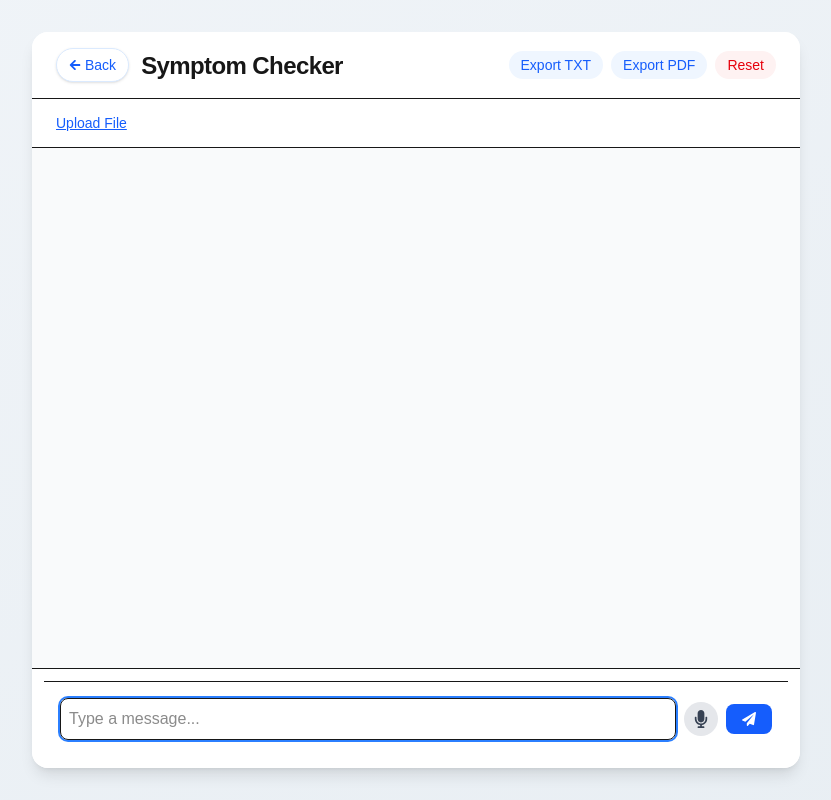
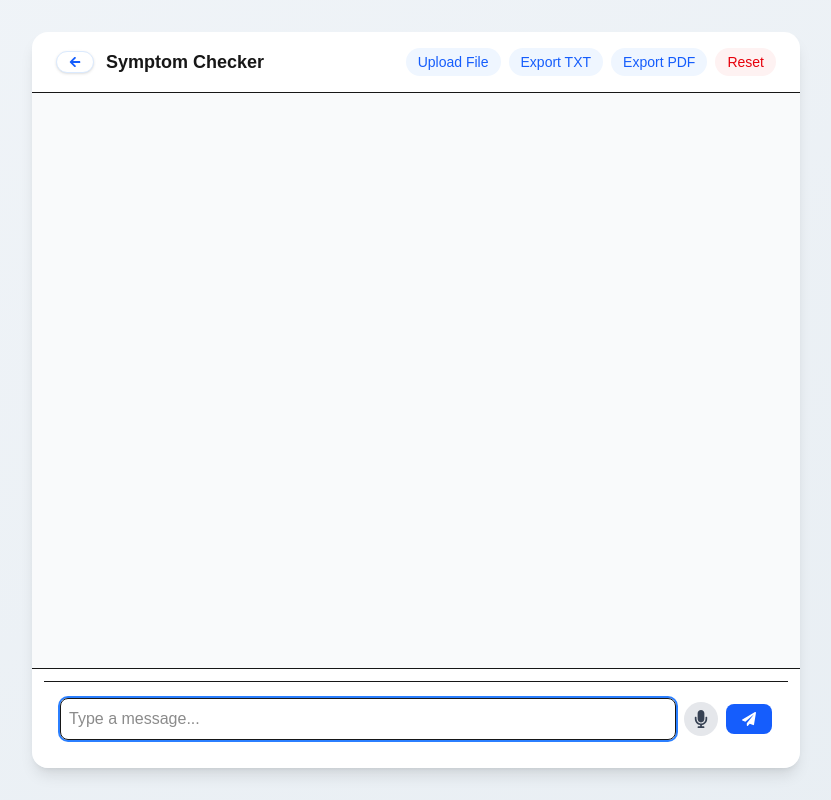
Before and after one commit to timothychengg/AI-Chat-Interface, a Next.js app: page / in a window 1280 px wide. Both pictures are taken after a click on the button 248 px from the left and 211 px from the top of the page. Shown: the whole page, without its empty margins (224-1055 px from the left). Built offline with nearby package versions, Linux system fonts and the light colour scheme.

Commit message:
finalized ChatWindow.js touch ups for realized UI

```diff
--- a/components/ChatWindow.js
+++ b/components/ChatWindow.js
@@ -137,55 +137,51 @@ export default function ChatWindow({ topic, goBack }) {
 
   return (
     <div className='relative flex justify-center items-center h-screen bg-gradient-to-br from-[#F0F4F8] to-[#E8EEF3] px-4'>
-      <div className='flex flex-col w-full max-w-3xl h-[92vh] bg-white rounded-2xl shadow-lg overflow-hidden'>
+      <div className='flex flex-col w-full max-w-3xl h-[92vh] bg-gray rounded-2xl shadow-lg overflow-hidden'>
         <div className='flex items-center justify-between px-4 py-3 sm:px-6 sm:py-4 border-b bg-white'>
           <div className='flex items-center gap-3'>
             <button
               onClick={goBack}
-              className='flex items-center gap-1 text-xs sm:text-sm text-blue-600 bg-white border border-blue-100 px-2 py-1 sm:px-3 sm:py-1.5 rounded-full shadow hover:bg-blue-50 transition'
+              className='flex items-center gap-2 text-sm text-blue-600 bg-white border border-blue-100 px-3 py-1 rounded-full shadow hover:bg-blue-50 transition cursor-pointer'
             >
-              <FaArrowLeft className='text-[10px] sm:text-xs' />
-              Back
+              <FaArrowLeft className='text-xs' />
             </button>
+            <h1 className='text-base sm:text-lg font-semibold'>{topic}</h1>
+          </div>
 
-            <div>
-              <h1 className='text-lg sm:text-xl md:text-2xl font-semibold tracking-tight leading-snug'>
-                {topic}
-              </h1>
-            </div>
-          </div>
-          <div className='flex gap-2'>
+          <div className='flex gap-2 items-center'>
+            <label
+              htmlFor='file-upload'
+              className='text-xs sm:text-sm bg-blue-50 text-blue-600 px-3 py-1 rounded-full hover:bg-blue-100 transition cursor-pointer inline-flex items-center'
+            >
+              Upload File
+            </label>
+            <input
+              id='file-upload'
+              type='file'
+              accept='.txt,.pdf,.doc,.docx'
+              onChange={handleFileUpload}
+              className='hidden'
+            />
             <button
               onClick={handleExportTxt}
-              className='text-xs sm:text-sm bg-blue-50 text-blue-600 px-3 py-1 rounded-full hover:bg-blue-100 transition'
+              className='text-xs sm:text-sm bg-blue-50 text-blue-600 px-3 py-1 rounded-full hover:bg-blue-100 transition cursor-pointer'
             >
               Export TXT
             </button>
             <button
               onClick={handleExportPDF}
-              className='text-xs sm:text-sm bg-blue-50 text-blue-600 px-3 py-1 rounded-full hover:bg-blue-100 transition'
+              className='text-xs sm:text-sm bg-blue-50 text-blue-600 px-3 py-1 rounded-full hover:bg-blue-100 transition cursor-pointer'
             >
               Export PDF
             </button>
             <button
               onClick={handleReset}
-              className='text-xs sm:text-sm bg-red-50 text-red-600 px-3 py-1 rounded-full hover:bg-red-100 transition'
+              className='text-xs sm:text-sm bg-red-50 text-red-600 px-3 py-1 rounded-full hover:bg-red-100 transition cursor-pointer'
             >
               Reset
             </button>
           </div>
-        </div>
-
-        <div className='px-4 py-2 sm:px-6 sm:py-3 border-b bg-white'>
-          <label className='cursor-pointer text-sm text-blue-600 underline hover:text-blue-800'>
-            Upload File
-            <input
-              type='file'
-              accept='.txt,.pdf,.doc,.docx'
-              onChange={handleFileUpload}
-              className='hidden'
-            />
-          </label>
         </div>
 
         <div
@@ -203,7 +199,7 @@ export default function ChatWindow({ topic, goBack }) {
           {loading && <LoadingIndicator />}
           <div ref={messagesEndRef} />
 
-          {isScrolledToBottom === false && (
+          {!isScrolledToBottom && (
             <div className='absolute bottom-0 left-0 w-full h-4 bg-gradient-to-t from-[#F9FAFB] to-transparent z-10 pointer-events-none' />
           )}
         </div>
--- a/components/MessageInput.js
+++ b/components/MessageInput.js
@@ -105,7 +105,7 @@ export default function MessageInput({
         disabled={loading}
         title='Start voice input'
         type='button'
-        className={`p-2 rounded-full transition-all ${
+        className={`p-2 rounded-full transition-all cursor-pointer ${
           isListening
             ? 'bg-blue-100 text-blue-700'
             : 'bg-gray-200 text-gray-700 hover:bg-gray-300'
@@ -117,7 +117,7 @@ export default function MessageInput({
         onClick={handleSend}
         disabled={loading}
         title='Send Message'
-        className='bg-blue-600 text-white px-4 py-2 rounded-lg hover:bg-blue-700 transition-all disabled:opacity-50'
+        className='bg-blue-600 text-white px-4 py-2 rounded-lg hover:bg-blue-700 transition-all disabled:opacity-50 cursor-pointer'
       >
         <FaPaperPlane className='text-sm' />
       </button>
```
